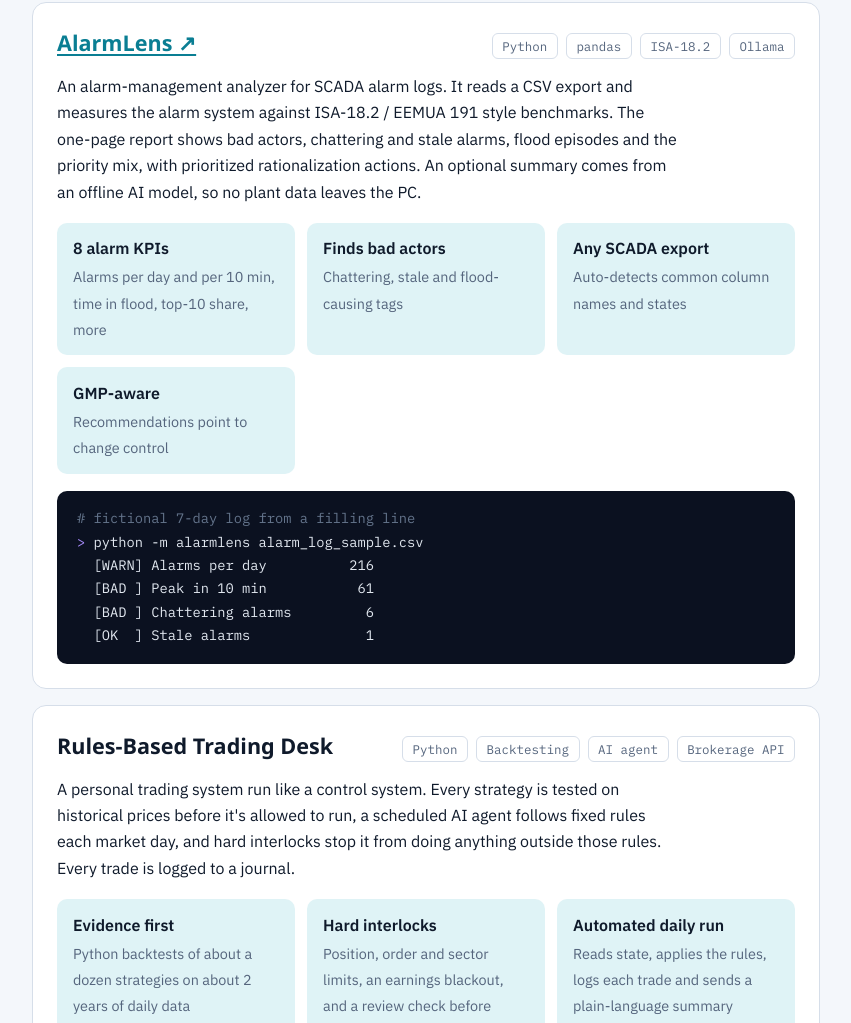
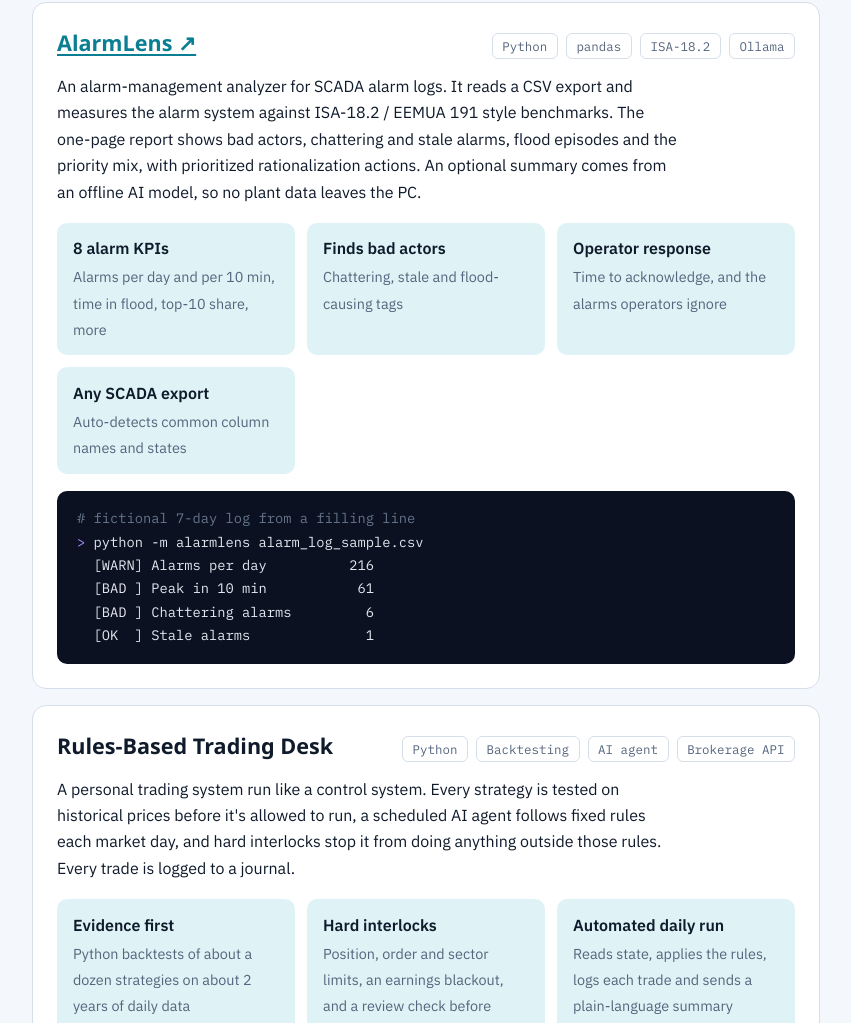
Before and after one commit to gchekri04-droid/gchekri04-droid.github.io, a plain HTML site: page index.html in a window 1280 px wide. Shown: the part 2501-3524 px from the top of the page, without its empty margins (214-1065 px from the left). Drawn offline with Linux system fonts and the light colour scheme; a web font is replaced by a local one.

Commit message:
AlarmLens: mention operator response metrics
Co-Authored-By: Claude Opus 5.5 <noreply@anthropic.com>
Claude-Session: https://claude.ai/code/session_016ZLN4KnBmDmkNpjnwT8LnM

```diff
--- a/index.html
+++ b/index.html
@@ -170,8 +170,8 @@ footer { font: 0.8rem var(--mono); color: var(--muted); border-top: 1px solid va
         <div class="feat">
           <div><b>8 alarm KPIs</b><span>Alarms per day and per 10 min, time in flood, top-10 share, more</span></div>
           <div><b>Finds bad actors</b><span>Chattering, stale and flood-causing tags</span></div>
+          <div><b>Operator response</b><span>Time to acknowledge, and the alarms operators ignore</span></div>
           <div><b>Any SCADA export</b><span>Auto-detects common column names and states</span></div>
-          <div><b>GMP-aware</b><span>Recommendations point to change control</span></div>
         </div>
 <pre class="term" aria-label="Example AlarmLens run on sample data"><span class="c"># fictional 7-day log from a filling line</span>
 <span class="u">&gt;</span> python -m alarmlens alarm_log_sample.csv
```
